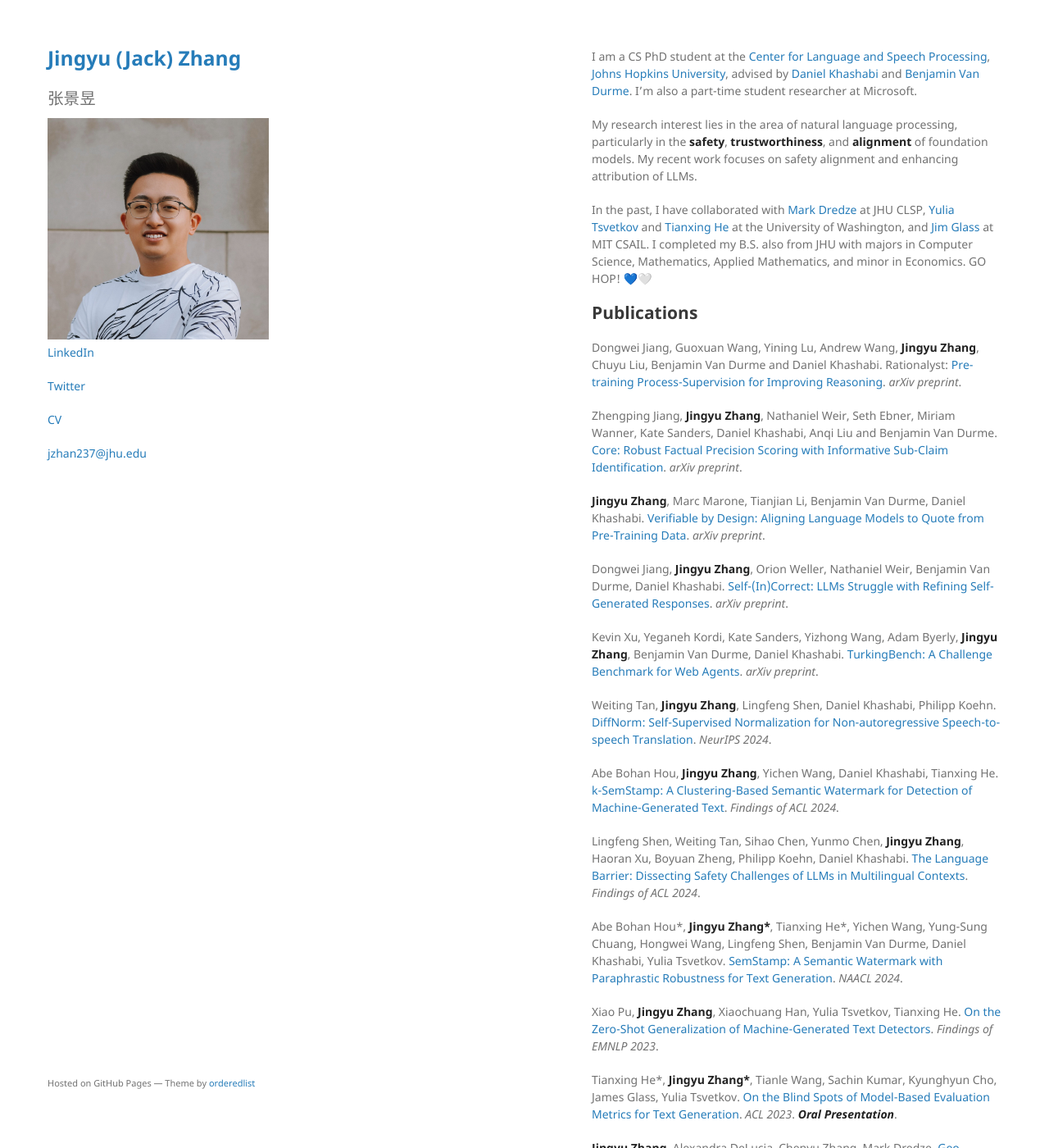
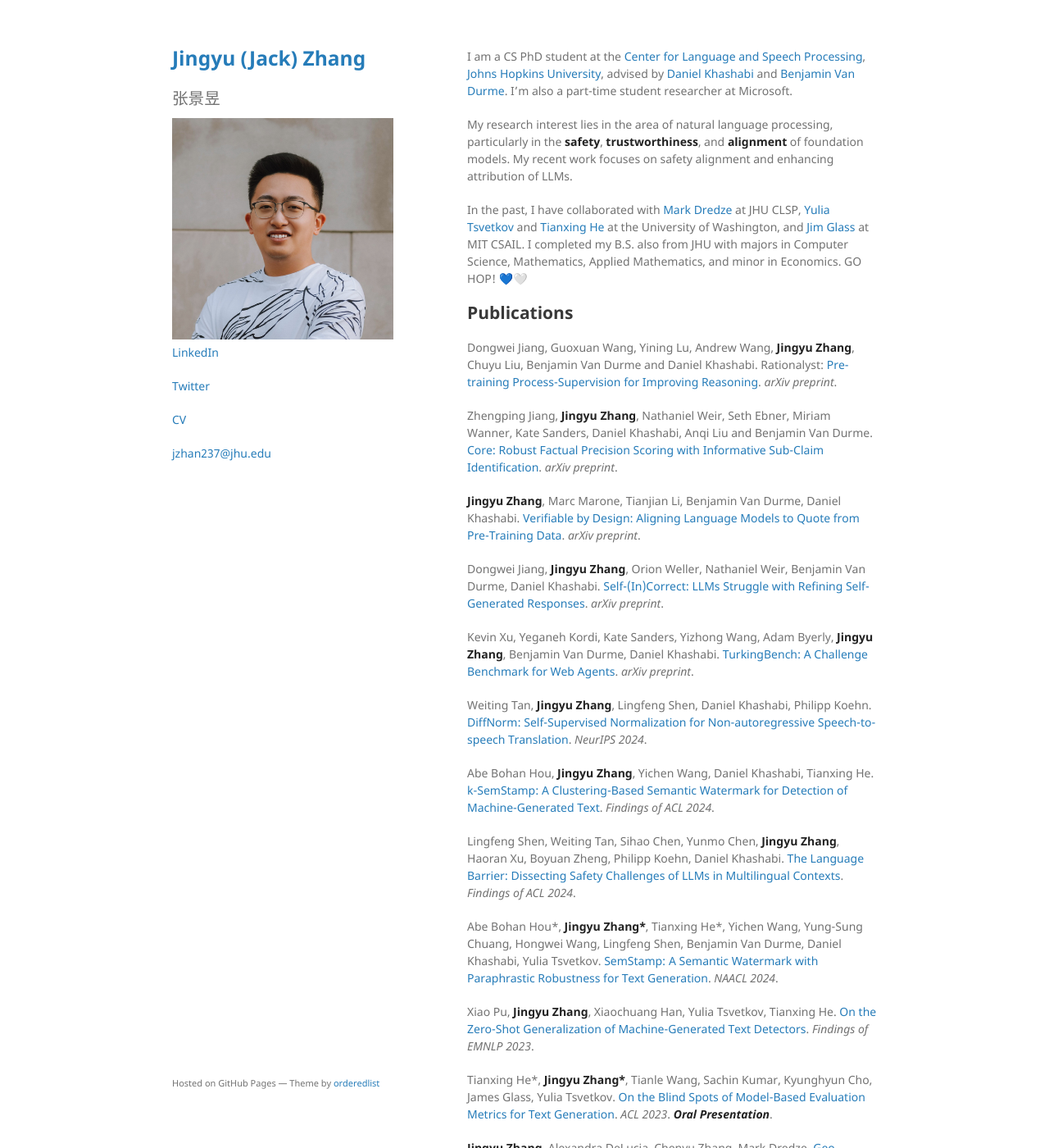
Before and after one commit to jackjyzhang/jackjyzhang.github.io, a Jekyll site: the page built from index.md, in a window 1280 px wide and 1400 px high. Shown: the whole window at 82% size. Built offline with Jekyll 4.4.1, drawn with Linux system fonts in a browser that asks for light colours; comment, search, counter and statistics services are not loaded.

Commit message:
revert...

```diff
--- a/assets/css/style.scss
+++ b/assets/css/style.scss
@@ -2,9 +2,3 @@
 ---
 
 @import "jekyll-theme-minimal";
-
-// Override container width
-.wrapper {
-    max-width: 1200px; // Adjust this value as needed
-    width: 100%;
-}
```
